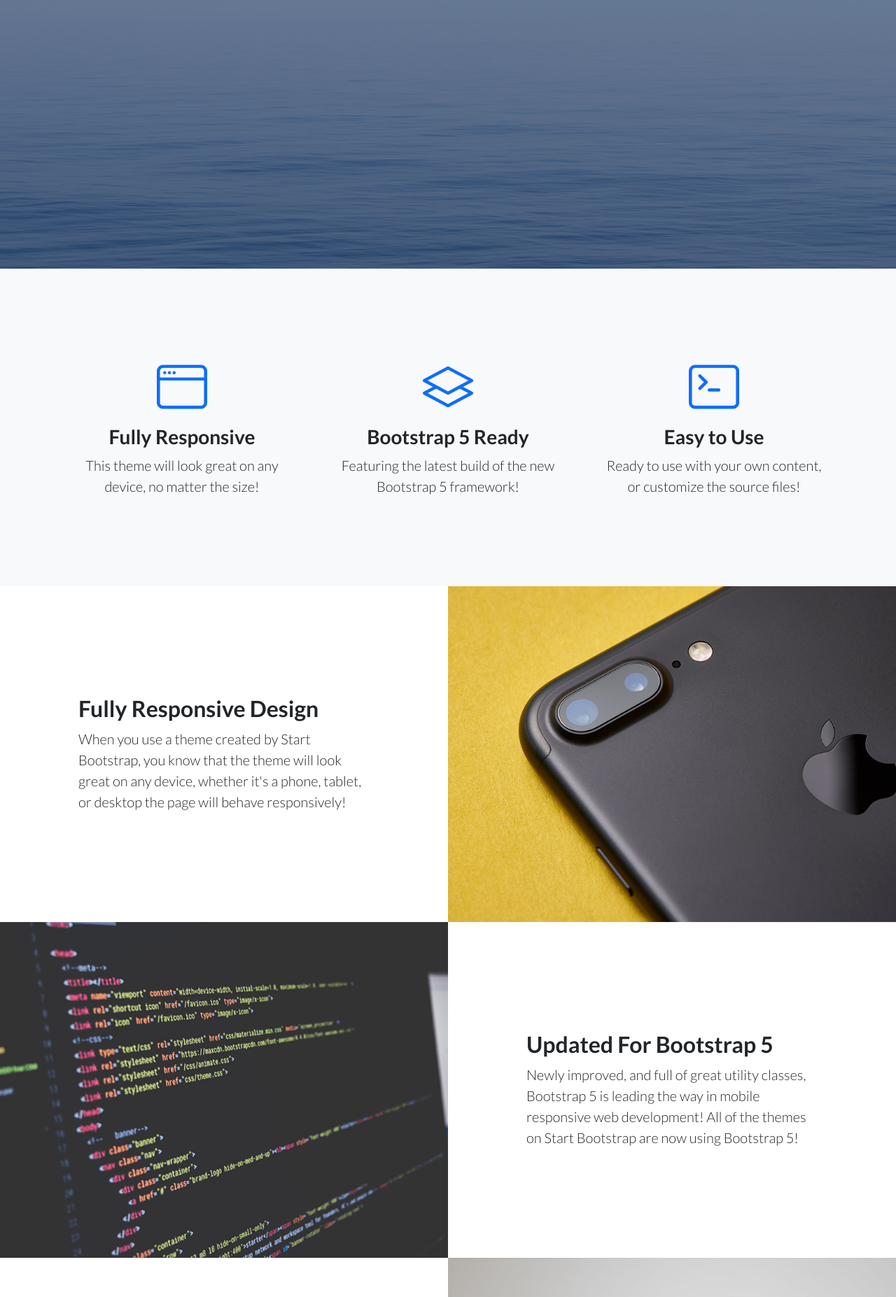
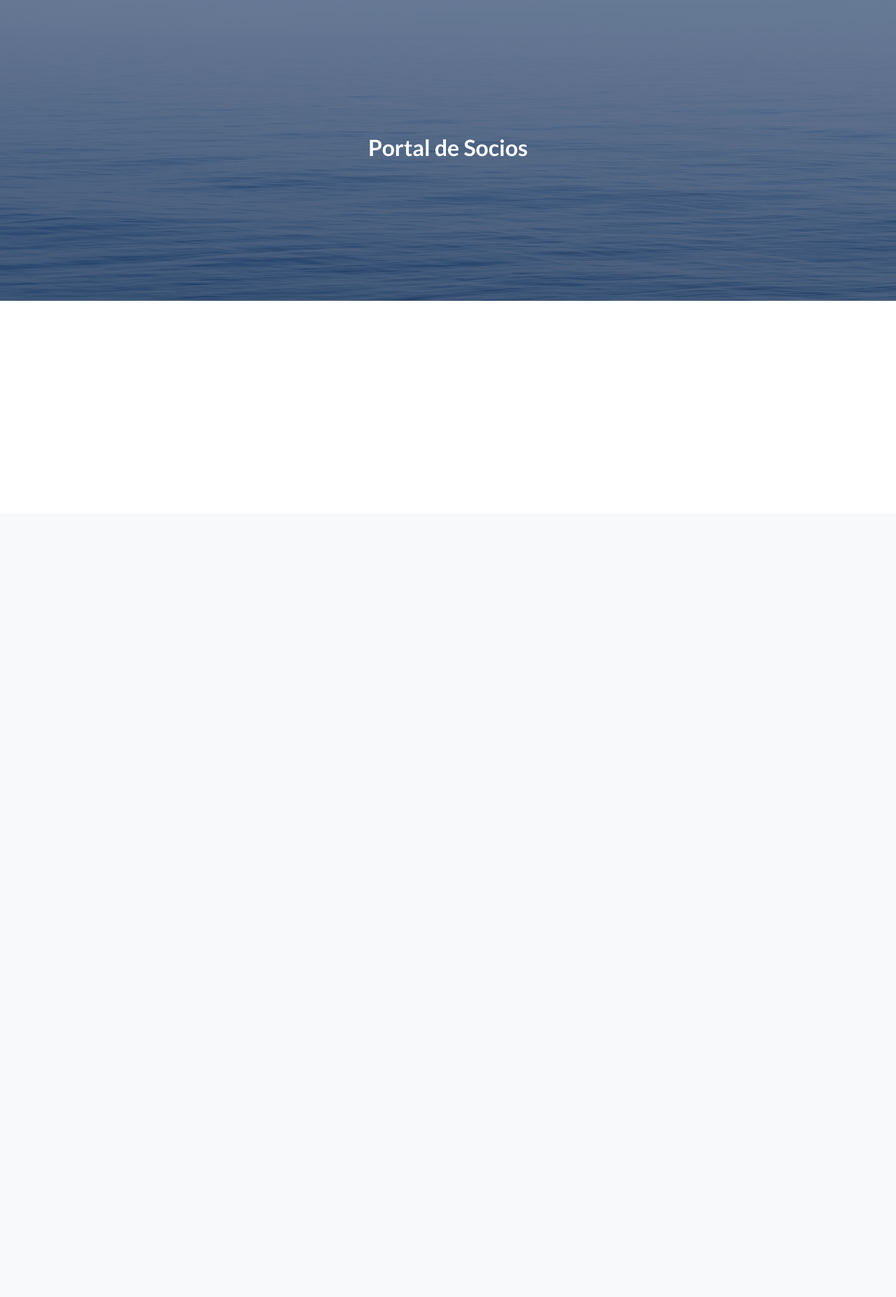
Before and after one commit to crisjav93/biblioteca_solo, a Django app: page /app_biblioteca/socios/ in a window 1280 px wide. Shown: the part 66-1920 px from the top of the page at 70% size. After the commit the page ends 496 px from the top, so only its background shows below. Run offline with Django 4.2, Linux system fonts and the light colour scheme; some libraries are stand-ins or nearby versions.

Commit message:
falla en la lectura

```diff
--- a/app_biblioteca/templates/app_biblioteca/Libros.html
+++ b/app_biblioteca/templates/app_biblioteca/Libros.html
@@ -1,11 +1,11 @@
-{% extends 'app_biblioteca/padre.html' %}
+{% extends 'app_biblioteca/inicio.html' %}
 
 {% load static %}
 
-{% block tiutlo %}
+{% block titulo %}
 <h2>Biblioteca</h2>
 {% endblock %}
 
 {% block contenido_que_cambia %}
-<h2>Inicio</h2>
+
 {% endblock %}
--- a/app_biblioteca/templates/app_biblioteca/inicio.html
+++ b/app_biblioteca/templates/app_biblioteca/inicio.html
@@ -1,11 +1,56 @@
-{% extends 'app_biblioteca/padre.html' %}
+<!DOCTYPE html>
+<html lang="en">
+    <head>
 
-{% load static %}
+        {% load static %}
 
-{% block tiutlo %}
-<h2>Pantalla inicial</h2>
-{% endblock %}
+        <meta charset="utf-8" />
+        <meta name="viewport" content="width=device-width, initial-scale=1, shrink-to-fit=no" />
+        <meta name="description" content="" />
+        <meta name="author" content="" />
+        <title>Landing Page - Start Bootstrap Theme</title>
+        <!-- Favicon-->
+        <link rel="icon" type="image/x-icon" href="assets/favicon.ico" />
+        <!-- Bootstrap icons-->
+        <link href="https://cdn.jsdelivr.net/npm/bootstrap-icons@1.5.0/font/bootstrap-icons.css" rel="stylesheet" type="text/css" />
+        <!-- Google fonts-->
+        <link href="https://fonts.googleapis.com/css?family=Lato:300,400,700,300italic,400italic,700italic" rel="stylesheet" type="text/css" />
+        <!-- Core theme CSS (includes Bootstrap)-->
+        <link href="{% static 'app_biblioteca/css/styles.css' %}" rel="stylesheet" />
+    </head>
+    <body>
+        <!-- Navigation-->
+        <nav class="navbar navbar-light bg-light static-top">
+            <div class="container">
+                <a class="navbar-brand" href="{% url 'inicio' %}">Bienvenido</a>
+                <a class="btn btn-primary" href="{% url 'encargados' %}">Encargados</a>
+                <a class="btn btn-primary" href="{% url 'socios' %}">Socios</a>
+                <a class="btn btn-primary" href="{% url 'libros' %}">Libros</a>
+                <a class="btn btn-primary" href="#signup">Sign Up</a>
+            </div>
+        </nav>
+        <!-- Masthead-->
+        <header class="masthead">
+            <div class="container position-relative">
+                <div class="row justify-content-center">
+                    <div class="col-xl-6">
+                        <div class="text-center text-white">
+                            {% block titulo %}
+                             <h1>INICIO</h1>
+                            {% endblock %}
+                        </div>
+                    </div>
+                </div>
+            </div>
+        </header>
 
-{% block contenido_que_cambia %}
-<h2>Inicio</h2>
-{% endblock %}
+
+
+
+    </body>
+
+
+
+
+
+</html>
--- a/app_biblioteca/templates/app_biblioteca/padre.html
+++ /dev/null
@@ -1,221 +0,0 @@
-<!DOCTYPE html>
-<html lang="en">
-    <head>
-
-        {% load static %}
-
-        <meta charset="utf-8" />
-        <meta name="viewport" content="width=device-width, initial-scale=1, shrink-to-fit=no" />
-        <meta name="description" content="" />
-        <meta name="author" content="" />
-        <title>Landing Page - Start Bootstrap Theme</title>
-        <!-- Favicon-->
-        <link rel="icon" type="image/x-icon" href="assets/favicon.ico" />
-        <!-- Bootstrap icons-->
-        <link href="https://cdn.jsdelivr.net/npm/bootstrap-icons@1.5.0/font/bootstrap-icons.css" rel="stylesheet" type="text/css" />
-        <!-- Google fonts-->
-        <link href="https://fonts.googleapis.com/css?family=Lato:300,400,700,300italic,400italic,700italic" rel="stylesheet" type="text/css" />
-        <!-- Core theme CSS (includes Bootstrap)-->
-        <link href="{% static 'app_biblioteca/css/styles.css' %}" rel="stylesheet" />
-    </head>
-    <body>
-        <!-- Navigation-->
-        <nav class="navbar navbar-light bg-light static-top">
-            <div class="container">
-                <a class="navbar-brand" href="{% url 'inicio' %}">Bienvenido</a>
-                <a class="btn btn-primary" href="{% url 'encargados' %}">Encargados</a>
-                <a class="btn btn-primary" href="{% url 'socios' %}">Socios</a>
-                <a class="btn btn-primary" href="{% url 'libros' %}">Libros</a>
-                <a class="btn btn-primary" href="#signup">Sign Up</a>
-            </div>
-        </nav>
-        <!-- Masthead-->
-        <header class="masthead">
-            <div class="container position-relative">
-                <div class="row justify-content-center">
-                    <div class="col-xl-6">
-                        <div class="text-center text-white">
-                            {% block titulo %}
-
-                            {% endblock %}
-                        </div>
-                    </div>
-                </div>
-            </div>
-        </header>
-
-        {% block contendio_que_cambia %}
-
-        {% endblock %}
-
-        <!-- Icons Grid-->
-        <section class="features-icons bg-light text-center">
-            <div class="container">
-                <div class="row">
-                    <div class="col-lg-4">
-                        <div class="features-icons-item mx-auto mb-5 mb-lg-0 mb-lg-3">
-                            <div class="features-icons-icon d-flex"><i class="bi-window m-auto text-primary"></i></div>
-                            <h3>Fully Responsive</h3>
-                            <p class="lead mb-0">This theme will look great on any device, no matter the size!</p>
-                        </div>
-                    </div>
-                    <div class="col-lg-4">
-                        <div class="features-icons-item mx-auto mb-5 mb-lg-0 mb-lg-3">
-                            <div class="features-icons-icon d-flex"><i class="bi-layers m-auto text-primary"></i></div>
-                            <h3>Bootstrap 5 Ready</h3>
-                            <p class="lead mb-0">Featuring the latest build of the new Bootstrap 5 framework!</p>
-                        </div>
-                    </div>
-                    <div class="col-lg-4">
-                        <div class="features-icons-item mx-auto mb-0 mb-lg-3">
-                            <div class="features-icons-icon d-flex"><i class="bi-terminal m-auto text-primary"></i></div>
-                            <h3>Easy to Use</h3>
-                            <p class="lead mb-0">Ready to use with your own content, or customize the source files!</p>
-                        </div>
-                    </div>
-                </div>
-            </div>
-        </section>
-        <!-- Image Showcases-->
-        <section class="showcase">
-            <div class="container-fluid p-0">
-                <div class="row g-0">
-                    <div class="col-lg-6 order-lg-2 text-white showcase-img" style="background-image: url('assets/img/bg-showcase-1.jpg')"></div>
-                    <div class="col-lg-6 order-lg-1 my-auto showcase-text">
-                        <h2>Fully Responsive Design</h2>
-                        <p class="lead mb-0">When you use a theme created by Start Bootstrap, you know that the theme will look great on any device, whether it's a phone, tablet, or desktop the page will behave responsively!</p>
-                    </div>
-                </div>
-                <div class="row g-0">
-                    <div class="col-lg-6 text-white showcase-img" style="background-image: url('assets/img/bg-showcase-2.jpg')"></div>
-                    <div class="col-lg-6 my-auto showcase-text">
-                        <h2>Updated For Bootstrap 5</h2>
-                        <p class="lead mb-0">Newly improved, and full of great utility classes, Bootstrap 5 is leading the way in mobile responsive web development! All of the themes on Start Bootstrap are now using Bootstrap 5!</p>
-                    </div>
-                </div>
-                <div class="row g-0">
-                    <div class="col-lg-6 order-lg-2 text-white showcase-img" style="background-image: url('assets/img/bg-showcase-3.jpg')"></div>
-                    <div class="col-lg-6 order-lg-1 my-auto showcase-text">
-                        <h2>Easy to Use & Customize</h2>
-                        <p class="lead mb-0">Landing Page is just HTML and CSS with a splash of SCSS for users who demand some deeper customization options. Out of the box, just add your content and images, and your new landing page will be ready to go!</p>
-                    </div>
-                </div>
-            </div>
-        </section>
-        <!-- Testimonials-->
-        <section class="testimonials text-center bg-light">
-            <div class="container">
-                <h2 class="mb-5">What people are saying...</h2>
-                <div class="row">
-                    <div class="col-lg-4">
-                        <div class="testimonial-item mx-auto mb-5 mb-lg-0">
-                            <img class="img-fluid rounded-circle mb-3" src="assets/img/testimonials-1.jpg" alt="..." />
-                            <h5>Margaret E.</h5>
-                            <p class="font-weight-light mb-0">"This is fantastic! Thanks so much guys!"</p>
-                        </div>
-                    </div>
-                    <div class="col-lg-4">
-                        <div class="testimonial-item mx-auto mb-5 mb-lg-0">
-                            <img class="img-fluid rounded-circle mb-3" src="assets/img/testimonials-2.jpg" alt="..." />
-                            <h5>Fred S.</h5>
-                            <p class="font-weight-light mb-0">"Bootstrap is amazing. I've been using it to create lots of super nice landing pages."</p>
-                        </div>
-                    </div>
-                    <div class="col-lg-4">
-                        <div class="testimonial-item mx-auto mb-5 mb-lg-0">
-                            <img class="img-fluid rounded-circle mb-3" src="assets/img/testimonials-3.jpg" alt="..." />
-                            <h5>Sarah W.</h5>
-                            <p class="font-weight-light mb-0">"Thanks so much for making these free resources available to us!"</p>
-                        </div>
-                    </div>
-                </div>
-            </div>
-        </section>
-        <!-- Call to Action-->
-        <section class="call-to-action text-white text-center" id="signup">
-            <div class="container position-relative">
-                <div class="row justify-content-center">
-                    <div class="col-xl-6">
-                        <h2 class="mb-4">Ready to get started? Sign up now!</h2>
-                        <!-- Signup form-->
-                        <!-- * * * * * * * * * * * * * * *-->
-                        <!-- * * SB Forms Contact Form * *-->
-                        <!-- * * * * * * * * * * * * * * *-->
-                        <!-- This form is pre-integrated with SB Forms.-->
-                        <!-- To make this form functional, sign up at-->
-                        <!-- https://startbootstrap.com/solution/contact-forms-->
-                        <!-- to get an API token!-->
-                        <form class="form-subscribe" id="contactFormFooter" data-sb-form-api-token="API_TOKEN">
-                            <!-- Email address input-->
-                            <div class="row">
-                                <div class="col">
-                                    <input class="form-control form-control-lg" id="emailAddressBelow" type="email" placeholder="Email Address" data-sb-validations="required,email" />
-                                    <div class="invalid-feedback text-white" data-sb-feedback="emailAddressBelow:required">Email Address is required.</div>
-                                    <div class="invalid-feedback text-white" data-sb-feedback="emailAddressBelow:email">Email Address Email is not valid.</div>
-                                </div>
-                                <div class="col-auto"><button class="btn btn-primary btn-lg disabled" id="submitButton" type="submit">Submit</button></div>
-                            </div>
-                            <!-- Submit success message-->
-                            <!---->
-                            <!-- This is what your users will see when the form-->
-                            <!-- has successfully submitted-->
-                            <div class="d-none" id="submitSuccessMessage">
-                                <div class="text-center mb-3">
-                                    <div class="fw-bolder">Form submission successful!</div>
-                                    <p>To activate this form, sign up at</p>
-                                    <a class="text-white" href="https://startbootstrap.com/solution/contact-forms">https://startbootstrap.com/solution/contact-forms</a>
-                                </div>
-                            </div>
-                            <!-- Submit error message-->
-                            <!---->
-                            <!-- This is what your users will see when there is-->
-                            <!-- an error submitting the form-->
-                            <div class="d-none" id="submitErrorMessage"><div class="text-center text-danger mb-3">Error sending message!</div></div>
-                        </form>
-                    </div>
-                </div>
-            </div>
-        </section>
-        <!-- Footer-->
-        <footer class="footer bg-light">
-            <div class="container">
-                <div class="row">
-                    <div class="col-lg-6 h-100 text-center text-lg-start my-auto">
-                        <ul class="list-inline mb-2">
-                            <li class="list-inline-item"><a href="#!">About</a></li>
-                            <li class="list-inline-item">⋅</li>
-                            <li class="list-inline-item"><a href="#!">Contact</a></li>
-                            <li class="list-inline-item">⋅</li>
-                            <li class="list-inline-item"><a href="#!">Terms of Use</a></li>
-                            <li class="list-inline-item">⋅</li>
-                            <li class="list-inline-item"><a href="#!">Privacy Policy</a></li>
-                        </ul>
-                        <p class="text-muted small mb-4 mb-lg-0">&copy; Your Website 2022. All Rights Reserved.</p>
-                    </div>
-                    <div class="col-lg-6 h-100 text-center text-lg-end my-auto">
-                        <ul class="list-inline mb-0">
-                            <li class="list-inline-item me-4">
-                                <a href="#!"><i class="bi-facebook fs-3"></i></a>
-                            </li>
-                            <li class="list-inline-item me-4">
-                                <a href="#!"><i class="bi-twitter fs-3"></i></a>
-                            </li>
-                            <li class="list-inline-item">
-                                <a href="#!"><i class="bi-instagram fs-3"></i></a>
-                            </li>
-                        </ul>
-                    </div>
-                </div>
-            </div>
-        </footer>
-        <!-- Bootstrap core JS-->
-        <script src="https://cdn.jsdelivr.net/npm/bootstrap@5.1.3/dist/js/bootstrap.bundle.min.js"></script>
-        <!-- Core theme JS-->
-        <script src="js/scripts.js"></script>
-        <!-- * * * * * * * * * * * * * * * * * * * * * * * * * * * * * * * * * * * * * * * *-->
-        <!-- * *                               SB Forms JS                               * *-->
-        <!-- * * Activate your form at https://startbootstrap.com/solution/contact-forms * *-->
-        <!-- * * * * * * * * * * * * * * * * * * * * * * * * * * * * * * * * * * * * * * * *-->
-        <script src="https://cdn.startbootstrap.com/sb-forms-latest.js"></script>
-    </body>
-</html>
--- a/app_biblioteca/templates/app_biblioteca/socios.html
+++ b/app_biblioteca/templates/app_biblioteca/socios.html
@@ -1,11 +1,12 @@
-{% extends 'app_biblioteca/padre.html' %}
+{% extends 'app_biblioteca/inicio.html' %}
 
 {% load static %}
 
-{% block tiutlo %}
+{% block titulo %}
 <h2>Portal de Socios</h2>
 {% endblock %}
 
 {% block contenido_que_cambia %}
-<h2>Inicio</h2>
+
+
 {% endblock %}
--- a/app_biblioteca/urls.py
+++ b/app_biblioteca/urls.py
@@ -17,5 +17,6 @@
     path('resultado_socio/', buscar_socio, name='resultado_socio'),
     path('buscar_encargado/', busqueda_encargado, name = 'buscar_encargado'),
     path('resultado_encargado/', buscar_encargado, name='resultado_encargado'),
+    path('leer_encargados/', leer_encargados, name= 'leer_encargados'),
 
 ]
--- a/app_biblioteca/views.py
+++ b/app_biblioteca/views.py
@@ -97,3 +97,7 @@
         return render(request,'app_biblioteca/buscar_encargado.html', {'codigo':codigo})
     else:
         return render(request,'app_biblioteca/resultado_encargado.html', {'error':'No se ingreso ningun socio'})
+
+def leer_encargados(request):
+    encargados = Encargado.objects.all()
+    return render(request, 'app_biblioteca/leer_encargados.html',{'encargados':encargados})
```
Also changed, not shown: app_biblioteca/templates/app_biblioteca/encargados.html (+7 -3 lines), app_biblioteca/templates/app_biblioteca/leer_encargados.html (added, +14 -0 lines).
